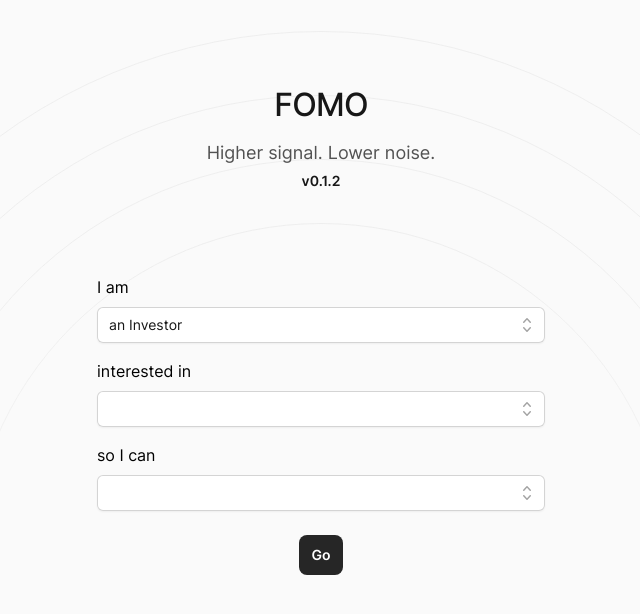
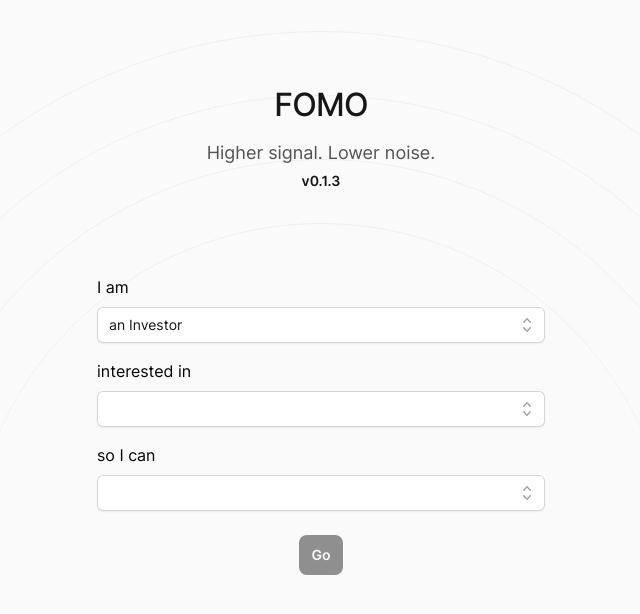
Before and after one commit to gianlucatruda/FOMO, a Next.js app: page / in a window 1280 px wide. Shown: the top 614 px of the page, without its empty margins (319-959 px from the left). Built offline with nearby package versions, Linux system fonts and the light colour scheme.

Commit message:
Buttons and comboboxes enabled/disabled using logic.

```diff
--- a/src/components/VibeCombo.jsx
+++ b/src/components/VibeCombo.jsx
@@ -11,6 +11,7 @@ export const VibeCombo = ({
   entities,
   selectedEntity,
   setSelectedEntity,
+  disabled = false,
 }) => {
   const [query, setQuery] = useState('')
 
@@ -28,6 +29,7 @@ export const VibeCombo = ({
         value={selectedEntity}
         onChange={setSelectedEntity}
         defaultValue={entities[0]}
+        disabled={disabled}
       >
         <p>{prefixText}</p>
 
@@ -55,7 +57,7 @@ export const VibeCombo = ({
                   )
                 }
               >
-                Add {"'"+query+"'"}
+                Add {"'" + query + "'"}
               </Combobox.Option>
             )}
 
--- a/src/pages/index.jsx
+++ b/src/pages/index.jsx
@@ -7,7 +7,7 @@ import { Button } from '@/components/Button'
 import { CirclesBackground } from '@/components/CirclesBackground'
 import { CheckIcon, ChevronUpDownIcon } from '@heroicons/react/20/solid'
 
-const version = '0.1.2'
+const version = '0.1.3'
 
 const identities = [
   { id: 'identity-' + 1, name: 'an Investor' },
@@ -26,11 +26,12 @@ export default function Home() {
   const [selectedIdentity, setSelectedIdentity] = useState(identities[0])
   const [selectedInterest, setSelectedInterest] = useState('')
   const [selectedGoal, setSelectedGoal] = useState('')
-  const [canBegin, setCanBegin] = useState(false)
+  const [beginButtonActive, setBeginButtonActive] = useState(true)
+  const canBegin = selectedIdentity && selectedInterest && selectedGoal
 
   function begin() {
-    console.log('Vibe:', vibeText, canBegin)
-    setCanBegin(true)
+    console.log('Vibe:', vibeText)
+    setBeginButtonActive(false)
   }
 
   let vibeText = `I am ${selectedIdentity?.name} interested in ${selectedInterest?.name} so I can ${selectedGoal?.name}.`
@@ -49,42 +50,43 @@ export default function Home() {
         entities={identities}
         selectedEntity={selectedIdentity}
         setSelectedEntity={setSelectedIdentity}
+        disabled={canBegin && !beginButtonActive}
       />
       <VibeCombo
         prefixText={'interested in'}
         entities={interests}
         selectedEntity={selectedInterest}
         setSelectedEntity={setSelectedInterest}
+        disabled={canBegin && !beginButtonActive}
       />
       <VibeCombo
         prefixText={'so I can'}
         entities={goals}
         selectedEntity={selectedGoal}
         setSelectedEntity={setSelectedGoal}
+        disabled={canBegin && !beginButtonActive}
       />
-      <div className="mt-4 flex justify-center">
-        <Button className="" onClick={begin}>
-          Go
-        </Button>
-      </div>
       {canBegin && (
         <p className="mt-4 text-center text-sm text-gray-500">
           I am{' '}
-          <span className="text-brand-accent inline-flex h-8 animate-type overflow-x-hidden whitespace-nowrap pt-2 will-change-transform group-hover:animate-type-reverse">
-            <em className="bg-blue-200 font-bold">
-              {' '}
-              {selectedIdentity?.name}{' '}
-            </em>{' '}
-            interested in{' '}
-            <em className="bg-yellow-200 font-bold">
-              {' '}
-              {selectedInterest?.name}{' '}
-            </em>{' '}
-            so I can{' '}
-            <em className="bg-green-200 font-bold"> {selectedGoal?.name} </em>.
-          </span>
+          <em className="bg-blue-200 font-bold">{selectedIdentity?.name}</em>{' '}
+          interested in{' '}
+          <em className="bg-yellow-200 font-bold">{selectedInterest?.name}</em>{' '}
+          so I can{' '}
+          <em className="bg-green-200 font-bold"> {selectedGoal?.name}</em>.
         </p>
       )}
+      <div className="mt-4 flex justify-center">
+        {beginButtonActive && canBegin ? (
+          <Button className="" onClick={begin}>
+            Go
+          </Button>
+        ) : (
+          <Button className="disabled:opacity-50" disabled>
+            Go
+          </Button>
+        )}
+      </div>
     </>
   )
 }
```
